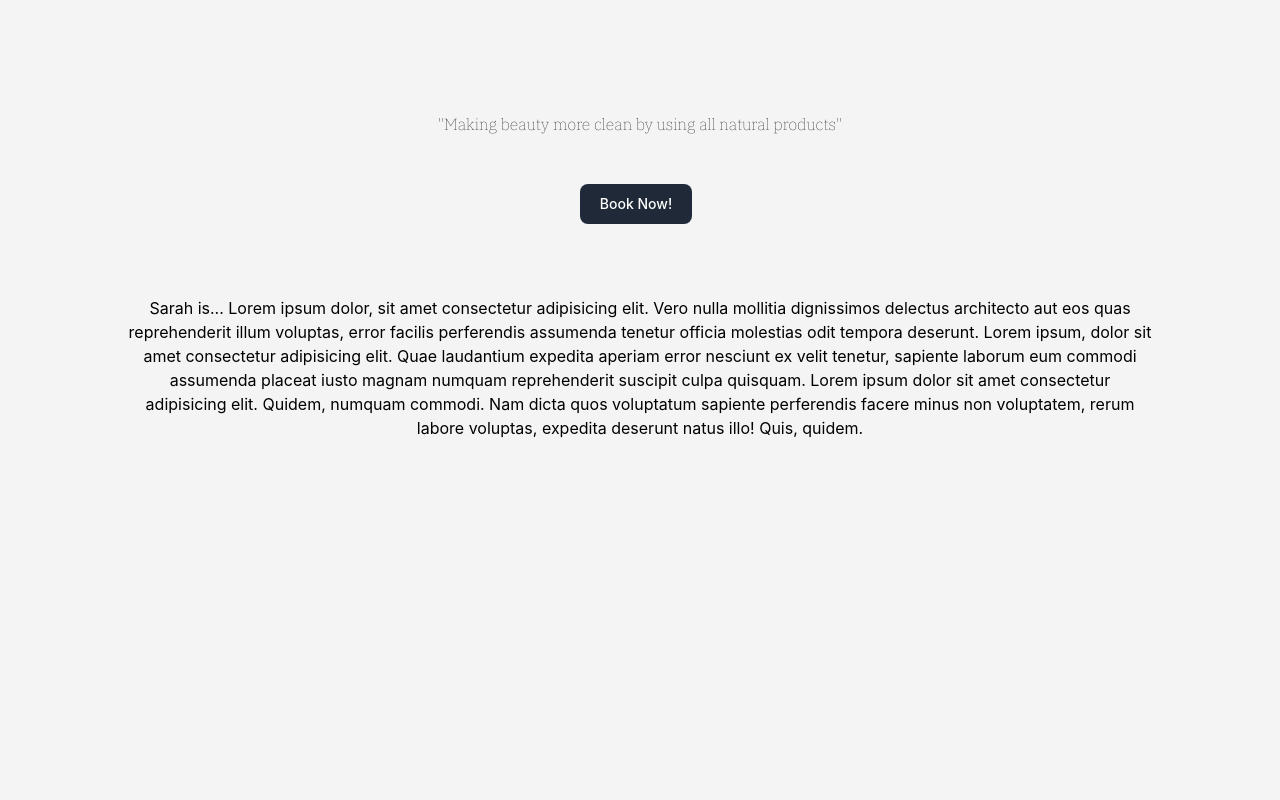
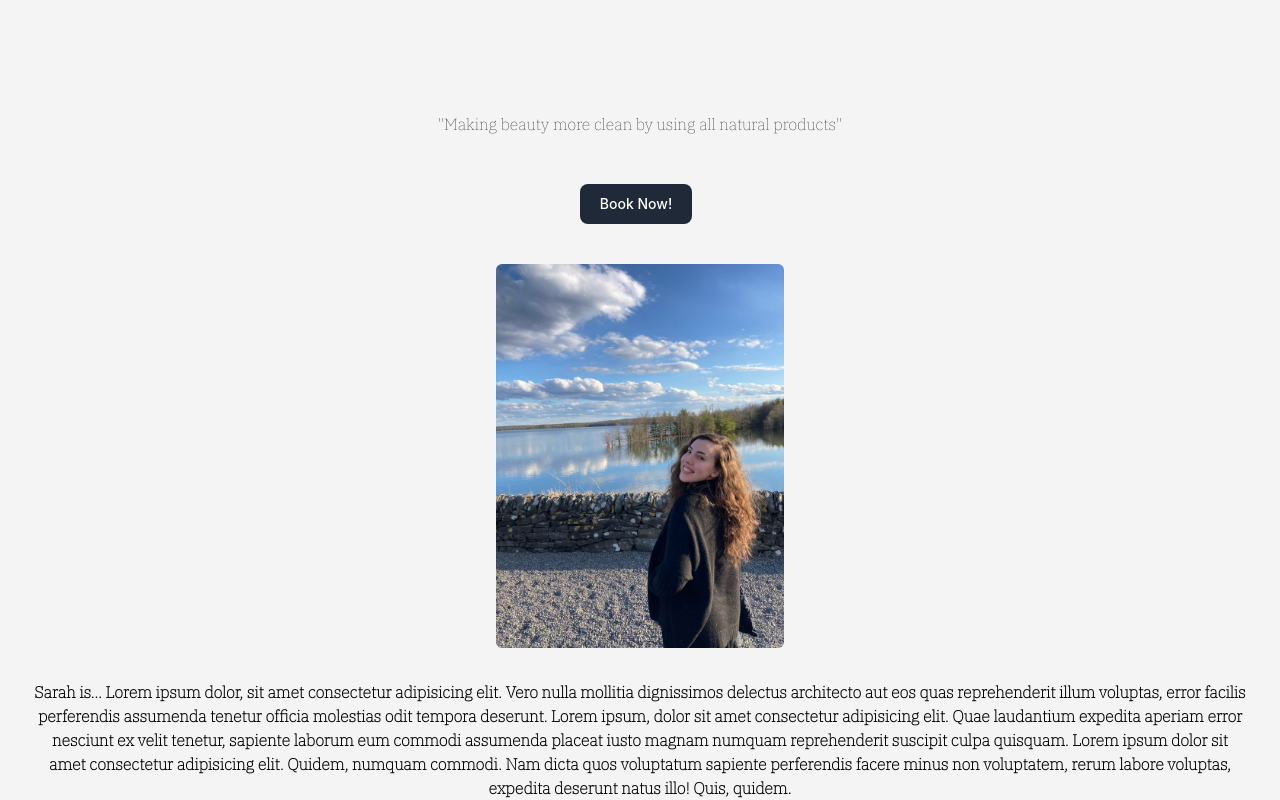
Before and after one commit to ImmanuelCurrah/Hudson-Makeup, a React (Create React App) app in the folder client/: page / in a window 1280 px wide. Shown: the part 516-1316 px from the top of the page. Before the commit the page ends 956 px from the top, so only its background shows below. Built offline with nearby package versions, Linux system fonts and the light colour scheme.

Commit message:
picture for front page added

```diff
--- a/client/src/components/about/About.jsx
+++ b/client/src/components/about/About.jsx
@@ -1,7 +1,14 @@
+import sarah from "../../assets/pictures/Sarah.jpeg";
+
 export default function About() {
   return (
-    <div>
-      <p className="mt-16 mx-32">
+    <div className="flex flex-col items-center">
+      <img
+        className="h-96 mt-8 mb-8 rounded-md"
+        src={sarah}
+        alt="a picture of a woman next to a lake a blue sky"
+      />
+      <p className=" mx-8 font-IBM-Plex-Serif font-semibold">
         Sarah is... Lorem ipsum dolor, sit amet consectetur adipisicing elit.
         Vero nulla mollitia dignissimos delectus architecto aut eos quas
         reprehenderit illum voluptas, error facilis perferendis assumenda
```
Also changed, not shown: client/src/assets/pictures/Sarah.jpeg (added).
